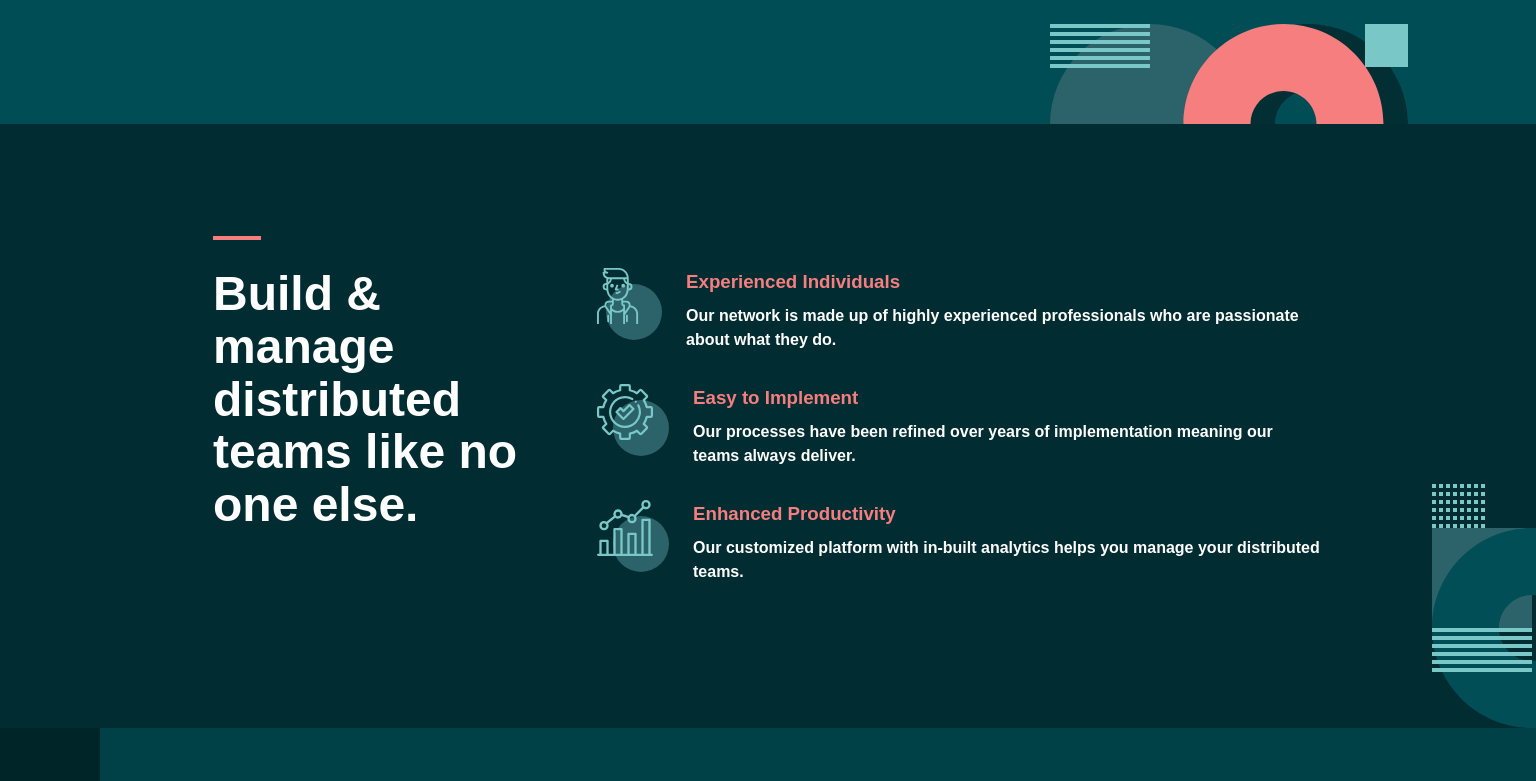
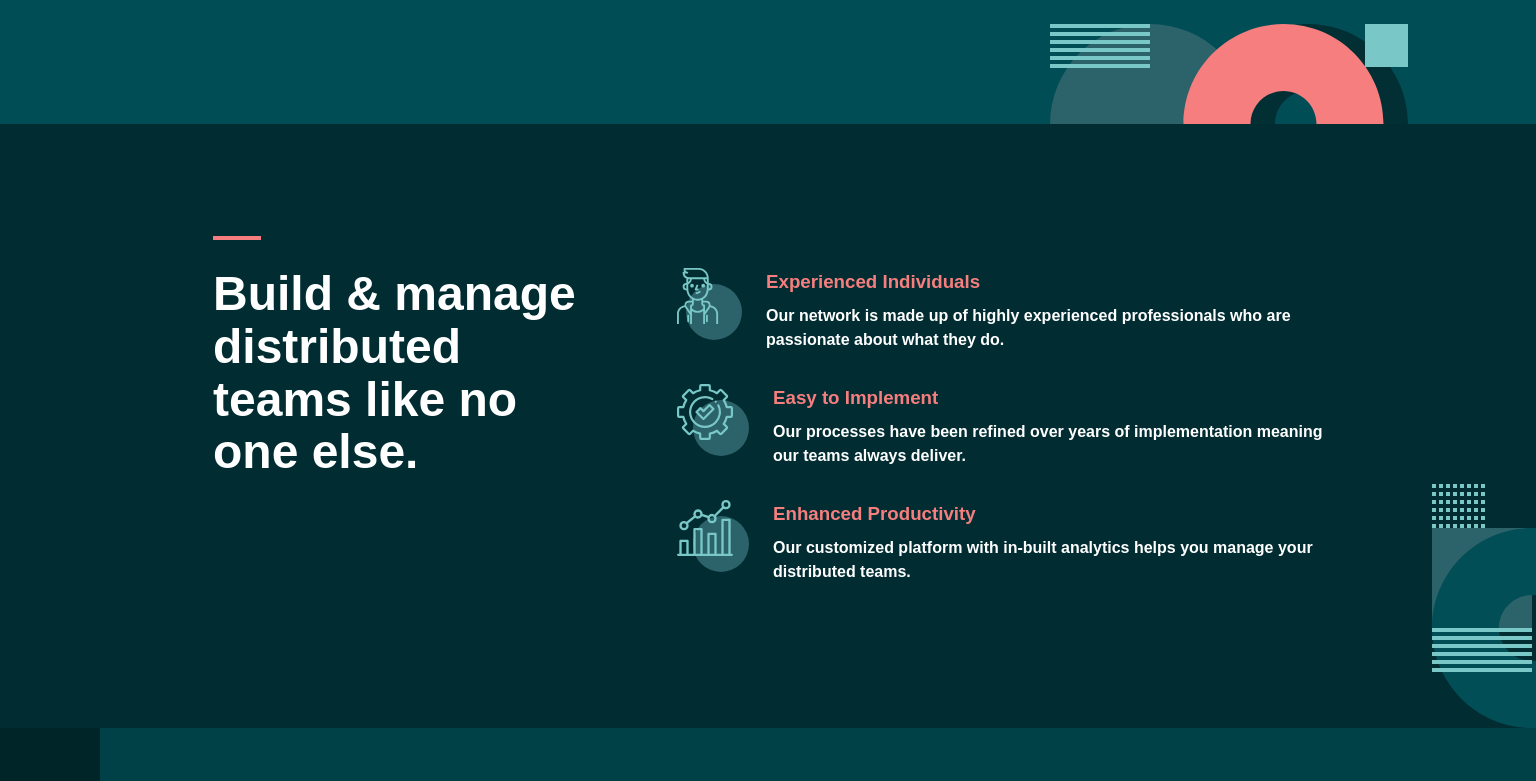
Before and after one commit to brodiewebdt/fem-myteam-website, a plain HTML site: page index.html in a window 1536 px wide. Shown: the part 603-1384 px from the top of the page. Drawn offline with Linux system fonts and the light colour scheme; a web font is replaced by a local one.

Commit message:
fix: increase services section title max-inline-size

```diff
--- a/css/styles.css
+++ b/css/styles.css
@@ -601,7 +601,7 @@ ul {
   }
 
   @media (min-width: 90rem) {
-    max-inline-size: 20rem;
+    max-inline-size: 25rem;
   }
 }
 
```
